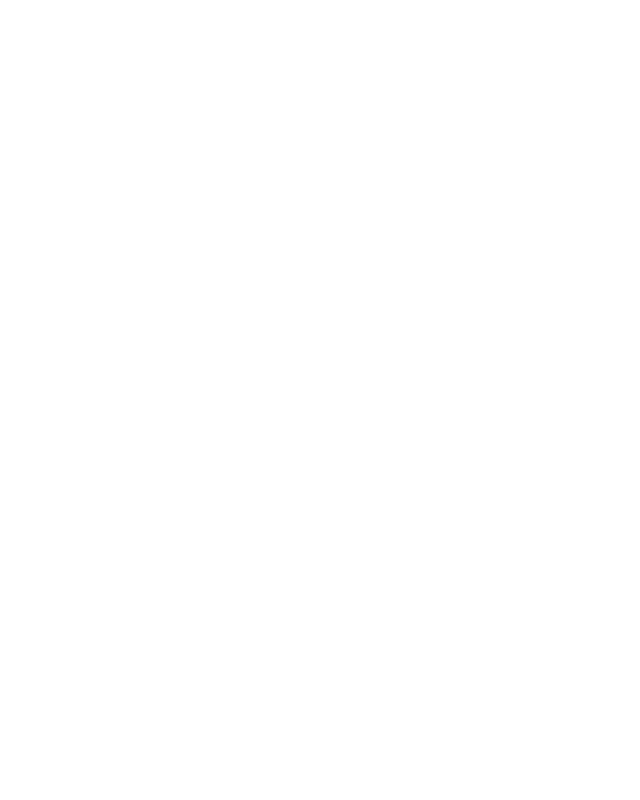
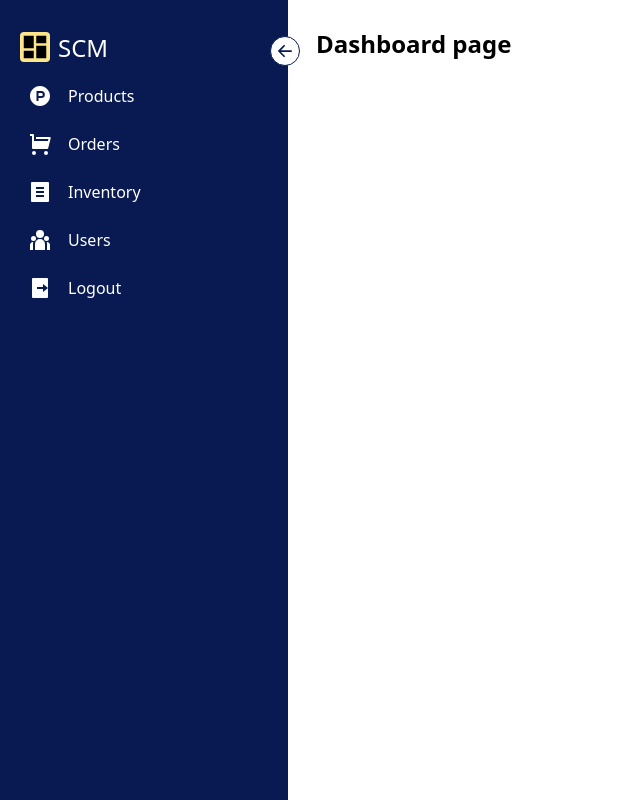
Before and after one commit to titusdishon/supply-chain-manager, a React (Create React App) app in the folder frontend/: page /dashboard in a window 1280 px wide. Before the commit this address had no page. Shown: the whole page, without its empty margins (0-640 px from the left). Built offline with nearby package versions, Linux system fonts and the light colour scheme; the HTML template or start-up script is replaced by a standard one.

Commit message:
design dashboard page

```diff
--- a/frontend/package.json
+++ b/frontend/package.json
@@ -15,6 +15,7 @@
     "react": "^18.2.0",
     "react-dom": "^18.2.0",
     "react-hook-form": "^7.43.9",
+    "react-icons": "^4.8.0",
     "react-redux": "^8.0.5",
     "react-router-dom": "^6.11.2",
     "react-scripts": "5.0.1",
--- a/frontend/src/App.tsx
+++ b/frontend/src/App.tsx
@@ -3,6 +3,7 @@
 import Registration from "./components/auth/register";
 import store from "./redux/store/store";
 import { Provider } from "react-redux";
+import Dashboard from "./components/dashboard/dashboard";
 
 const App = () => {
   return (
@@ -11,6 +12,7 @@
         <Routes>
           <Route path="/" element={<Login />} />
           <Route path="/register" element={<Registration />} />
+          <Route path="/dashboard" element={<Dashboard />} />
         </Routes>
       </Router>
     </Provider>
--- a/frontend/src/components/auth/login.tsx
+++ b/frontend/src/components/auth/login.tsx
@@ -23,10 +23,13 @@
     });
 
     try {
-      const response = await axios.post(`http://localhost:8000/auth/login`, {
-        username: data.username,
-        password: data.password,
-      });
+      const response: AxiosResponse = await axios.post(
+        `http://localhost:8000/auth/login`,
+        {
+          username: data.username,
+          password: data.password,
+        }
+      );
 
       localStorage.setItem("token", response.data.token);
 
--- a/frontend/src/components/auth/register.tsx
+++ b/frontend/src/components/auth/register.tsx
@@ -31,7 +31,7 @@
     });
 
     try {
-      const response = await axios.post(
+      const response: AxiosResponse = await axios.post(
         `http://localhost:8000/auth/register`,
         data
       );
--- /dev/null
+++ b/frontend/src/components/dashboard/dashboard.tsx
@@ -0,0 +1,15 @@
+import React from "react";
+import Sidebar from "./sidebar";
+
+const Dashboard: React.FC = () => {
+  return (
+    <div className="flex">
+      <Sidebar />
+      <div className="p-7">
+        <h1 className="text-2xl font-semibold">Dashboard page</h1>
+      </div>
+    </div>
+  );
+};
+
+export default Dashboard;
--- /dev/null
+++ b/frontend/src/components/dashboard/sidebar.tsx
@@ -0,0 +1,94 @@
+import { useState } from "react";
+import { BsArrowLeftShort } from "react-icons/bs";
+import {
+  RiDashboardFill,
+  RiTeamFill,
+  RiProductHuntFill,
+  RiFileListFill,
+  RiShoppingCartFill,
+  RiLogoutBoxRFill,
+} from "react-icons/ri";
+
+interface Menu {
+  title: string;
+  icon: any;
+}
+const Sidebar = () => {
+  const [open, setOpen] = useState(true);
+  const Menus: Menu[] = [
+    {
+      title: "Products",
+      icon: RiProductHuntFill,
+    },
+    {
+      title: "Orders",
+      icon: RiShoppingCartFill,
+    },
+    {
+      title: "Inventory",
+      icon: RiFileListFill,
+    },
+    {
+      title: "Users",
+      icon: RiTeamFill,
+    },
+    {
+      title: "Logout",
+      icon: RiLogoutBoxRFill,
+    },
+  ];
+  return (
+    <div
+      className={`bg-dark-purple h-screen p-5 pt-8 ${
+        open ? "w-72" : "w-20"
+      } relative duration-300`}
+    >
+      <BsArrowLeftShort
+        className={`bg-white text-dark-purple text-3xl rounded-full absolute -right-3 top-9 border border-dark-purple cursor-pointer ${
+          !open && "rotate-180"
+        }`}
+        onClick={() => setOpen(!open)}
+      />
+      <div className="inline-flex">
+        <RiDashboardFill
+          className={`bg-amber-200 duration-300 text-3xl rounded cursor-pointer block float-left mr-2 ${
+            open && "rotate-[360deg]"
+          }`}
+        />
+        <h1
+          className={`text-white duration-300 origin-left font-medium text-2xl ${
+            !open && "scale-0"
+          }`}
+        >
+          SCM
+        </h1>
+      </div>
+
+      <ul className="pr-2">
+        {Menus.map((menu: Menu, index: number) => (
+          <>
+            <li
+              key={index}
+              className={`text-grey-300 text-sm flex items-center gap-x-4 cursor-pointer p-2 hover:bg-light-white rounded-md mt-2 ${
+                !open && "w-10"
+              }`}
+            >
+              <span className="text-2xl block float-left">
+                <menu.icon className={`text-white `} />
+              </span>
+              <span
+                className={`text-base font-medium flex-1 text-white ${
+                  !open && "hidden"
+                }`}
+              >
+                {menu.title}
+              </span>
+            </li>
+          </>
+        ))}
+      </ul>
+    </div>
+  );
+};
+
+export default Sidebar;
--- a/frontend/tailwind.config.js
+++ b/frontend/tailwind.config.js
@@ -2,7 +2,12 @@
 module.exports = {
   content: ["./src/**/*.{js,jsx,ts,tsx}"],
   theme: {
-    extend: {},
+    extend: {
+      colors: {
+        "dark-purple": "#081A51",
+        "light-white": "rgba(255,255,255,0.18)",
+      },
+    },
   },
   plugins: [],
 };
```
Also changed, not shown: 1 other file (tests, documents, lock files or other folders).
